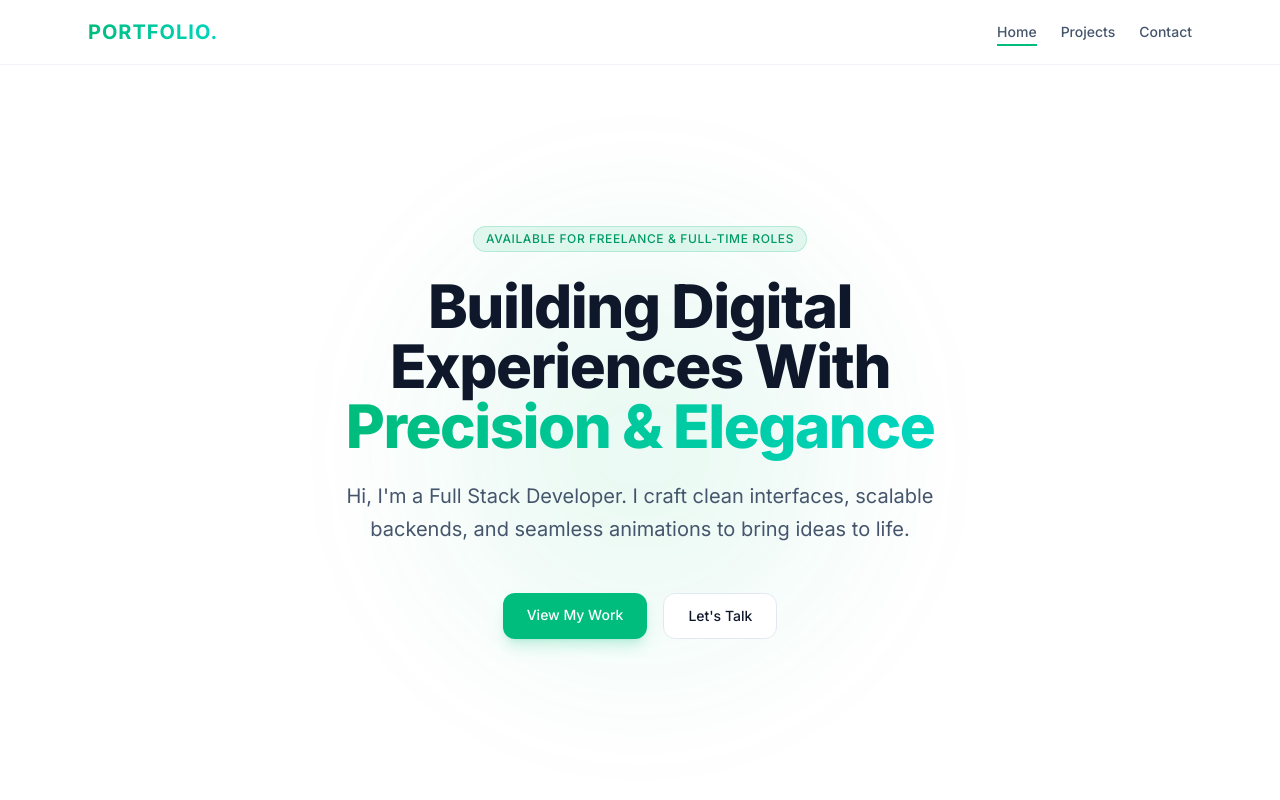
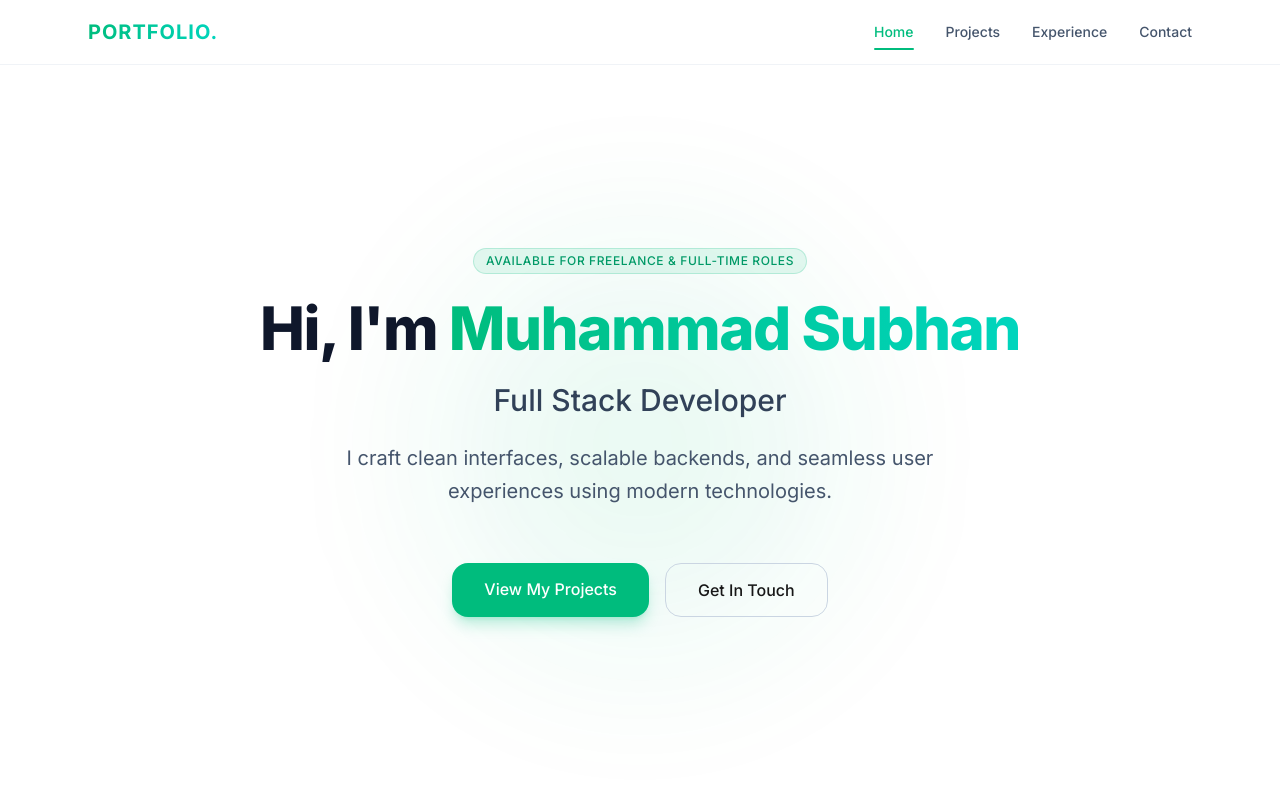
Before and after one commit to gowarrior-prog/portfolio, a Next.js app: page / in a window 1280 px wide. Shown: the top 800 px of the page. Built offline with nearby package versions, Linux system fonts and the light colour scheme.

Commit message:
Update portfolio with Experience, Hero, and Navbar

```diff
--- a/src/components/Contact.tsx
+++ b/src/components/Contact.tsx
@@ -36,7 +36,7 @@ export default function Contact() {
           {/* Email Text */}
           <div className="flex items-center gap-3 text-base font-medium text-slate-700 dark:text-slate-300 select-text">
             <Mail size={20} className="text-emerald-500" />
-            <span>subhandeveloper@gmail.com</span>
+            <span>subhandeveloper74@gmail.com</span>
           </div>
 
           {/* Phone Text */}
--- a/src/components/Hero.tsx
+++ b/src/components/Hero.tsx
@@ -3,18 +3,14 @@
 import { motion } from 'framer-motion';
 
 export default function Hero() {
-  // Stagger animation container
   const containerVariants = {
     hidden: { opacity: 0 },
     visible: {
       opacity: 1,
-      transition: {
-        staggerChildren: 0.2,
-      },
+      transition: { staggerChildren: 0.2 },
     },
   };
 
-  // Slide up animation for child elements
   const itemVariants = {
     hidden: { y: 30, opacity: 0 },
     visible: {
@@ -22,14 +18,17 @@ export default function Hero() {
       opacity: 1,
       transition: {
         duration: 0.6,
-        ease: [0.25, 0.1, 0.25, 1] as const  // Using cubic-bezier array instead of string
+        ease: "easeOut" as const
       },
     },
   };
 
   return (
-    <section id="home" className="min-h-[calc(100vh-4rem)] flex flex-col items-center justify-center p-6 text-center relative overflow-hidden">
-      {/* Ambient Premium Glow */}
+    <section
+      id="home"
+      className="min-h-[calc(100vh-4rem)] flex flex-col items-center justify-center p-6 text-center relative overflow-hidden"
+    >
+      {/* Background Glow */}
       <div className="absolute top-0 -z-10 h-full w-full bg-transparent">
         <div className="absolute top-1/4 left-1/2 -translate-x-1/2 h-[400px] w-[400px] rounded-full bg-emerald-500/10 blur-[100px] dark:bg-emerald-500/5 animate-pulse" />
       </div>
@@ -53,36 +52,44 @@ export default function Hero() {
           variants={itemVariants}
           className="text-4xl sm:text-6xl font-extrabold tracking-tight text-slate-900 dark:text-white"
         >
-          Building Digital Experiences With{' '}
+          Hi, I'm{' '}
           <span className="bg-gradient-to-r from-emerald-500 to-teal-400 bg-clip-text text-transparent">
-            Precision & Elegance
+            Muhammad Subhan
           </span>
         </motion.h1>
+
+        {/* Tagline */}
+        <motion.p
+          variants={itemVariants}
+          className="text-2xl sm:text-3xl font-medium text-slate-700 dark:text-slate-300"
+        >
+          Full Stack Developer
+        </motion.p>
 
         {/* Subtitle */}
         <motion.p
           variants={itemVariants}
           className="text-slate-600 dark:text-slate-400 text-lg sm:text-xl max-w-2xl mx-auto leading-relaxed"
         >
-          Hi, I'm a Full Stack Developer. I craft clean interfaces, scalable backends, and seamless animations to bring ideas to life.
+          I craft clean interfaces, scalable backends, and seamless user experiences using modern technologies.
         </motion.p>
 
         {/* Action Buttons */}
         <motion.div
           variants={itemVariants}
-          className="pt-6 flex flex-wrap justify-center gap-4"
+          className="pt-8 flex flex-wrap justify-center gap-4"
         >
           <a
             href="#projects"
-            className="px-6 py-3 rounded-xl font-medium bg-emerald-500 hover:bg-emerald-600 text-white shadow-lg shadow-emerald-500/20 hover:shadow-emerald-500/30 hover:scale-[1.02] active:scale-[0.98] transition-all duration-200 cursor-pointer text-sm"
+            className="px-8 py-3.5 rounded-2xl font-medium bg-emerald-500 hover:bg-emerald-600 text-white shadow-lg shadow-emerald-500/25 hover:scale-105 active:scale-95 transition-all duration-200 text-base"
           >
-            View My Work
+            View My Projects
           </a>
           <a
             href="#contact"
-            className="px-6 py-3 rounded-xl font-medium bg-white dark:bg-slate-900 text-slate-900 dark:text-slate-100 border border-slate-200 dark:border-slate-800 hover:bg-slate-50 dark:hover:bg-slate-800/50 hover:scale-[1.02] active:scale-[0.98] transition-all duration-200 cursor-pointer text-sm"
+            className="px-8 py-3.5 rounded-2xl font-medium border border-slate-300 dark:border-slate-700 hover:bg-slate-100 dark:hover:bg-slate-800 transition-all duration-200 text-base"
           >
-            Let's Talk
+            Get In Touch
           </a>
         </motion.div>
       </motion.div>
--- a/src/components/Navbar.tsx
+++ b/src/components/Navbar.tsx
@@ -1,7 +1,8 @@
 'use client';
 
+import { useEffect } from 'react';
+import { motion } from 'framer-motion';
 import { useStore } from '../store/useStore';
-import { motion } from 'framer-motion';
 
 export default function Navbar() {
   const { activeSection, setActiveSection } = useStore();
@@ -9,14 +10,48 @@ export default function Navbar() {
   const navItems = [
     { id: 'home', label: 'Home' },
     { id: 'projects', label: 'Projects' },
+    { id: 'experience', label: 'Experience' },   // Added Experience
     { id: 'contact', label: 'Contact' },
   ];
+
+  // Auto detect active section on scroll
+  useEffect(() => {
+    const observer = new IntersectionObserver(
+      (entries) => {
+        entries.forEach((entry) => {
+          if (entry.isIntersecting) {
+            setActiveSection(entry.target.id);
+          }
+        });
+      },
+      {
+        threshold: 0.5,        // 50% section visible hone par active
+        rootMargin: '-80px 0px -20% 0px'
+      }
+    );
+
+    // Observe all sections
+    navItems.forEach((item) => {
+      const element = document.getElementById(item.id);
+      if (element) observer.observe(element);
+    });
+
+    return () => observer.disconnect();
+  }, [setActiveSection]);
 
   const handleScroll = (id: string) => {
     setActiveSection(id);
     const element = document.getElementById(id);
     if (element) {
-      element.scrollIntoView({ behavior: 'smooth', block: 'start' });
+      const offset = 80; // Navbar height ke hisab se
+      const bodyRect = document.body.getBoundingClientRect().top;
+      const elementPosition = element.getBoundingClientRect().top;
+      const offsetPosition = elementPosition - bodyRect - offset;
+
+      window.scrollTo({
+        top: offsetPosition,
+        behavior: 'smooth'
+      });
     }
   };
 
@@ -25,7 +60,7 @@ export default function Navbar() {
       initial={{ y: -100, opacity: 0 }}
       animate={{ y: 0, opacity: 1 }}
       transition={{ duration: 0.5 }}
-      className="fixed top-0 left-0 right-0 z-50 backdrop-blur-md border-b border-slate-200/50 dark:border-slate-800/50 bg-white/70 dark:bg-slate-950/70 transition-colors duration-300"
+      className="fixed top-0 left-0 right-0 z-50 backdrop-blur-md border-b border-slate-200/50 dark:border-slate-800/50 bg-white/80 dark:bg-slate-950/80 transition-colors duration-300"
     >
       <div className="max-w-6xl mx-auto px-6 h-16 flex items-center justify-between">
         {/* Logo */}
@@ -38,18 +73,22 @@ export default function Navbar() {
         </motion.div>
 
         {/* Navigation Links */}
-        <nav className="flex items-center gap-6">
+        <nav className="flex items-center gap-8">
           {navItems.map((item) => (
             <button
               key={item.id}
               onClick={() => handleScroll(item.id)}
-              className="relative py-1 text-sm font-medium transition-colors duration-200 cursor-pointer text-slate-600 dark:text-slate-400 hover:text-emerald-500 dark:hover:text-emerald-400"
+              className={`relative py-1 text-sm font-medium transition-all duration-200 cursor-pointer hover:text-emerald-500 dark:hover:text-emerald-400
+                ${activeSection === item.id
+                  ? 'text-emerald-500 dark:text-emerald-400'
+                  : 'text-slate-600 dark:text-slate-400'
+                }`}
             >
               {item.label}
               {activeSection === item.id && (
                 <motion.div
                   layoutId="activeTarget"
-                  className="absolute bottom-0 left-0 right-0 h-[2px] bg-emerald-500"
+                  className="absolute -bottom-1 left-0 right-0 h-[2px] bg-emerald-500 rounded"
                   transition={{ type: 'spring', stiffness: 300, damping: 30 }}
                 />
               )}
```
